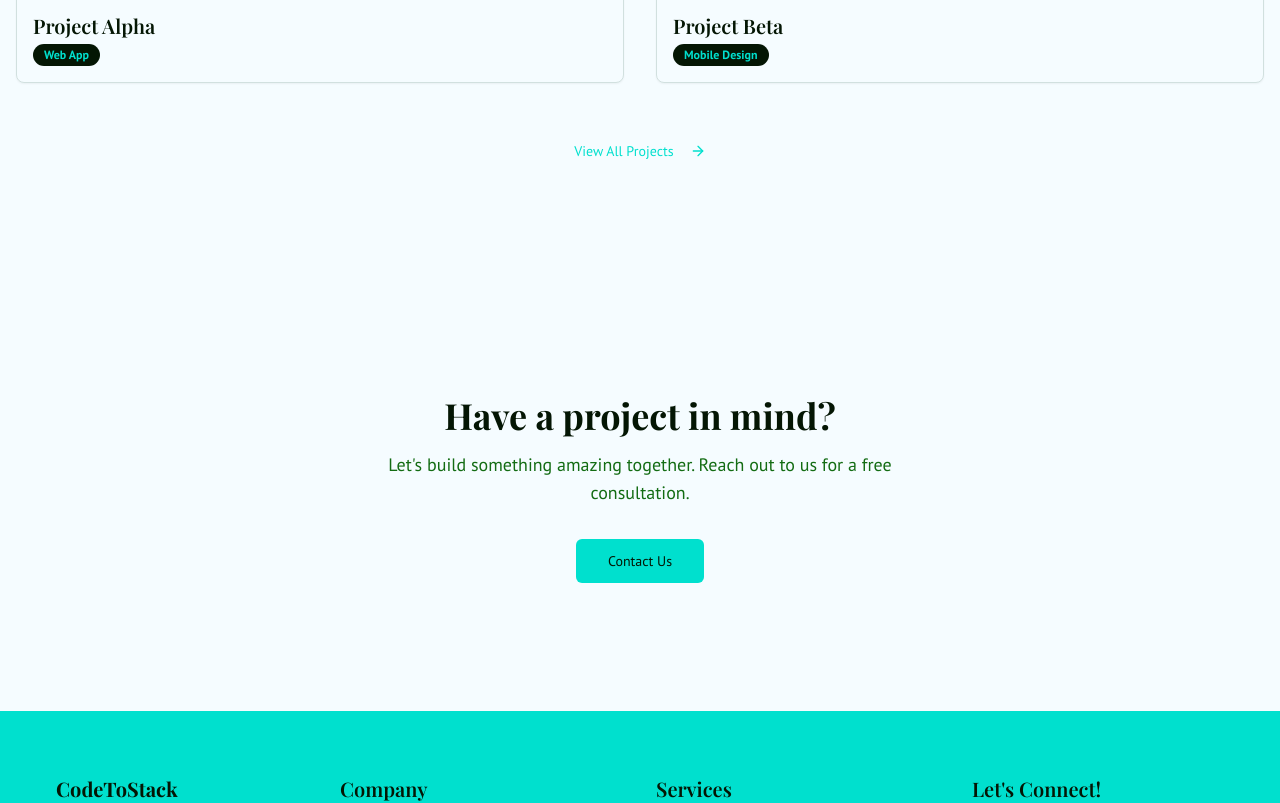
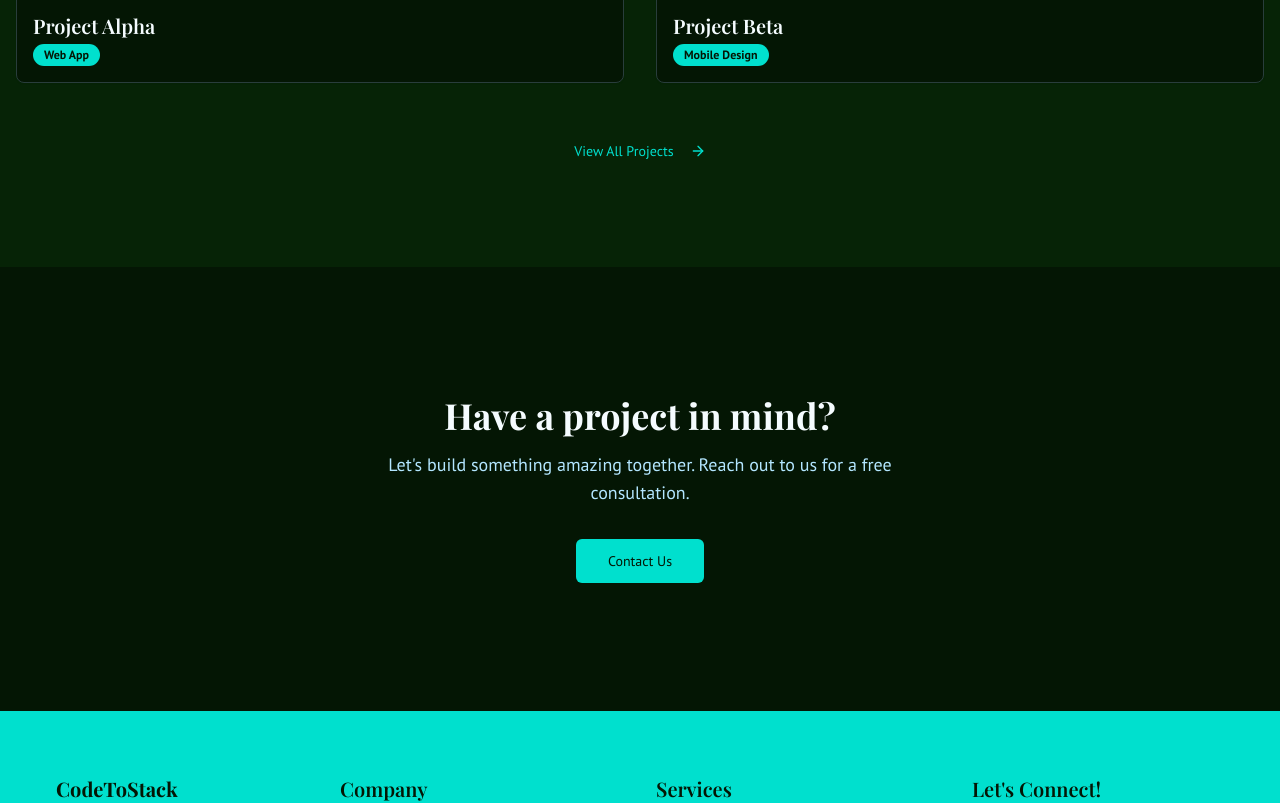
Before and after one commit to zobi404/coretostack, a Next.js app: page / in a window 1280 px wide. Shown: the part 3526-4329 px from the top of the page. Built offline with nearby package versions, Linux system fonts and the light colour scheme; a web font is replaced by a local one.

Commit message:
use 041008 as a background color

```diff
--- a/src/app/globals.css
+++ b/src/app/globals.css
@@ -8,39 +8,39 @@ body {
 
 @layer base {
   :root {
-    --background: 200 100% 98%; /* #f3fffc */
-    --foreground: 120 70% 5%; /* #041008 */
-    --card: 200 100% 98%; /* #f3fffc */
-    --card-foreground: 120 70% 5%; /* #041008 */
-    --popover: 200 100% 98%; /* #f3fffc */
-    --popover-foreground: 120 70% 5%; /* #041008 */
+    --background: 120 70% 5%; /* #041008 */
+    --foreground: 200 100% 98%; /* #f3fffc */
+    --card: 120 70% 8%; /* Slightly lighter than background */
+    --card-foreground: 200 100% 98%; /* #f3fffc */
+    --popover: 120 70% 5%;
+    --popover-foreground: 200 100% 98%;
     --primary: 175 100% 44%; /* #00e0d0 */
-    --primary-foreground: 120 70% 5%; /* #041008 */
-    --secondary: 120 70% 5%; /* #041008 */
-    --secondary-foreground: 175 100% 44%; /* #00e0d0 */
-    --muted: 200 100% 96%;
-    --muted-foreground: 120 70% 25%;
+    --primary-foreground: 120 70% 5%;
+    --secondary: 175 100% 44%; /* #00e0d0 */
+    --secondary-foreground: 120 70% 5%; /* #041008 */
+    --muted: 120 70% 12%;
+    --muted-foreground: 200 100% 85%;
     --accent: 44 90% 70%; /* #f6cc6f */
-    --accent-foreground: 120 70% 5%; /* #041008 */
-    --destructive: 0 84.2% 60.2%;
+    --accent-foreground: 120 70% 5%;
+    --destructive: 0 62.8% 30.6%;
     --destructive-foreground: 0 0% 98%;
-    --border: 175 20% 85%;
-    --input: 175 20% 90%;
+    --border: 175 20% 20%;
+    --input: 175 20% 15%;
     --ring: 175 100% 44%;
     --chart-1: 175 100% 44%;
     --chart-2: 12 100% 73%; /* #ff9078 */
     --chart-3: 44 90% 70%;
-    --chart-4: 175 60% 30%;
-    --chart-5: 120 70% 5%;
+    --chart-4: 175 80% 60%;
+    --chart-5: 200 100% 98%;
     --radius: 0.5rem;
-    --sidebar-background: 240 5.9% 10%;
-    --sidebar-foreground: 240 4.8% 95.9%;
-    --sidebar-primary: 224.3 76.3% 48%;
-    --sidebar-primary-foreground: 0 0% 100%;
-    --sidebar-accent: 240 3.7% 15.9%;
-    --sidebar-accent-foreground: 240 4.8% 95.9%;
-    --sidebar-border: 240 3.7% 15.9%;
-    --sidebar-ring: 217.2 91.2% 59.8%;
+    --sidebar-background: 120 70% 8%;
+    --sidebar-foreground: 200 100% 98%;
+    --sidebar-primary: 175 100% 44%;
+    --sidebar-primary-foreground: 120 70% 5%;
+    --sidebar-accent: 120 70% 12%;
+    --sidebar-accent-foreground: 200 100% 98%;
+    --sidebar-border: 175 20% 20%;
+    --sidebar-ring: 175 100% 44%;
   }
   .dark {
     --background: 120 70% 5%; /* #041008 */
```
